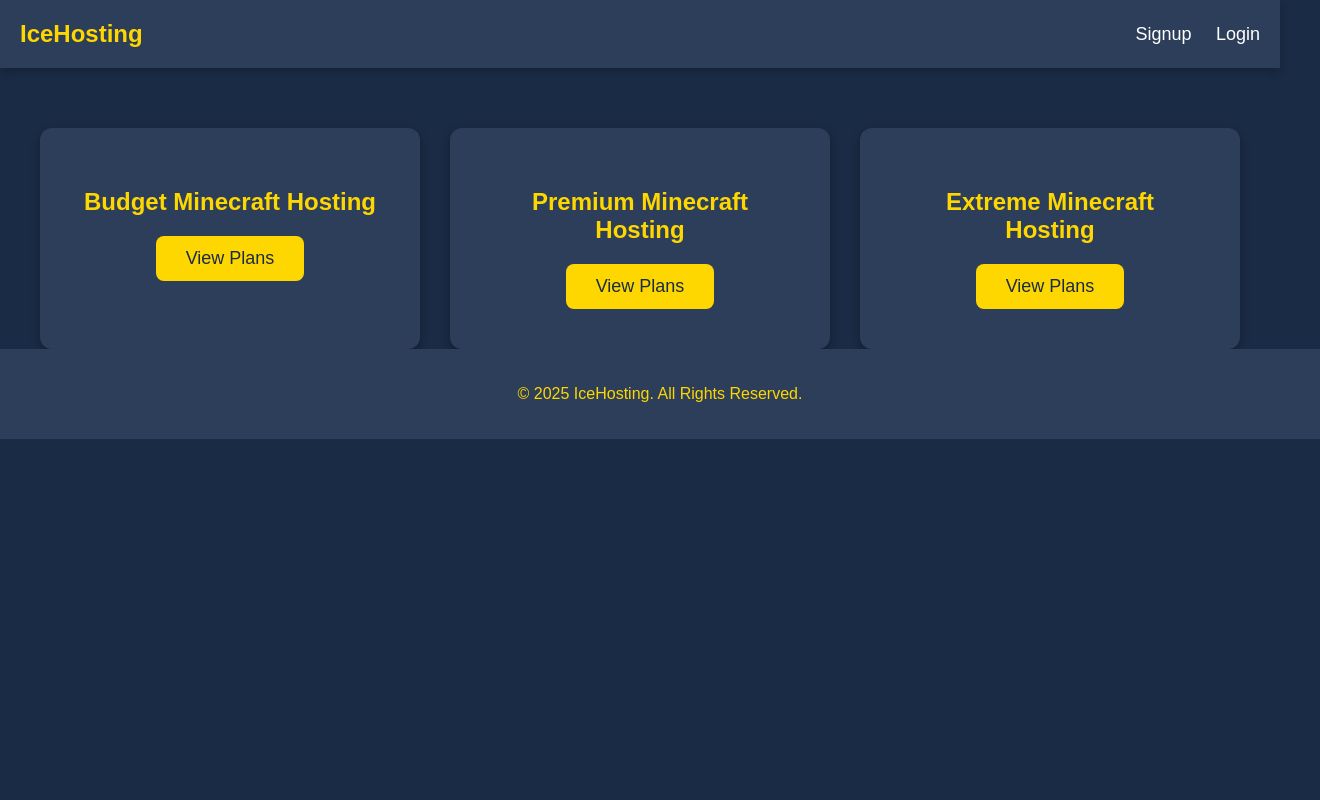
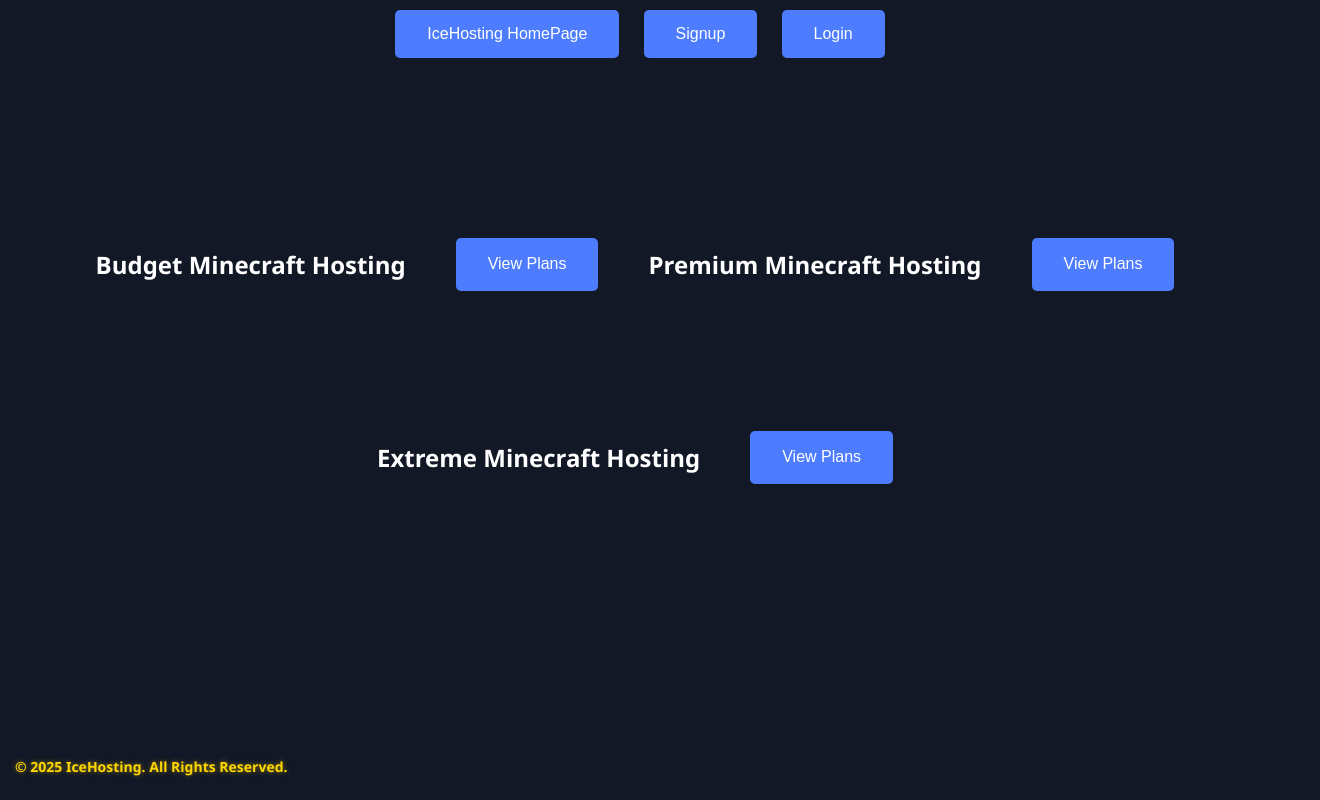
Before and after one commit to itarqos5/icieshosting-frontend, a plain HTML site: page plans/index.html in a window 1280 px wide. Shown: the whole page, 1320 px wide, since content can reach past the window. Drawn offline with Linux system fonts and the light colour scheme.

Commit message:
Updated!

```diff
--- /dev/null
+++ b/footer.css
@@ -0,0 +1,10 @@
+/* Footer - Lower Left */
+.footer {
+    position: fixed;
+    bottom: 10px;
+    left: 15px;
+    color: #FFD700;
+    font-size: 14px;
+    font-weight: bold;
+    text-shadow: 0px 0px 5px rgba(255, 215, 0, 0.5);
+}
--- a/plans/index.html
+++ b/plans/index.html
@@ -9,34 +9,31 @@
     <meta property="og:description" content="The best Minecraft hosting provider!">
     <meta property="og:url" content="https://icehosting-signup.vercel.app/">
     <meta name="twitter:card" content="summary_large_image">
+
 </head>
 <body>
     <header>
-        <div class="navbar">
-            <a href="../index.html" class="logo">IceHosting</a>
-            <div class="menu">
-                <a href="../pages/signup/index.html">Signup</a>
-                <a href="https://panel.icehosting.cloud">Login</a>
-            </div>
-        </div>
+        <button class="button" onclick="navigateTo('../index.html')">IceHosting HomePage</button>
+        <button class="button" onclick="navigateTo('../pages/signup/index.html')">Signup</button>
+        <button class="button" onclick="navigateTo('https://panel.icehosting.cloud/auth/login')">Login</button>
     </header>
 
     <div class="plans">
-        <div class="plan-box">
+        <div class="plans">
             <h2>Budget Minecraft Hosting</h2>
-            <button onclick="navigateTo('../perks/index.html')">View Plans</button>
+            <button class="button" onclick="navigateTo('../perks/index.html')">View Plans</button>
         </div>
-        <div class="plan-box">
+        <div class="plans">
             <h2>Premium Minecraft Hosting</h2>
-            <button onclick="navigateTo('../perks/index.html')">View Plans</button>
+            <button class="button" onclick="navigateTo('../perks/index.html')">View Plans</button>
         </div>
-        <div class="plan-box">
+        <div class="plans">
             <h2>Extreme Minecraft Hosting</h2>
-            <button onclick="navigateTo('../perks/index.html')">View Plans</button>
+            <button class="button" onclick="navigateTo('../perks/index.html')">View Plans</button>
         </div>
     </div>
 
-    <footer>
+    <footer class="footer">
         <p>&copy; 2025 IceHosting. All Rights Reserved.</p>
     </footer>
 
--- a/plans/styles.css
+++ b/plans/styles.css
@@ -1,117 +1,128 @@
-/* Global Styling */
+/* Global styling */
 body {
-    font-family: Arial, sans-serif;
-    background-color: #1A2B45; /* Dark blue background */
-    color: white;
+    font-family: 'Segoe UI', Tahoma, Geneva, Verdana, sans-serif;
     margin: 0;
     padding: 0;
+    background-color: #121826; /* Dark background */
+    color: white;
+    text-align: center;
 }
 
-/* Navbar */
-.navbar {
+/* Centered Buttons */
+.button-container {
     display: flex;
-    justify-content: space-between;
-    align-items: center;
-    background-color: #2C3E59;
-    padding: 20px;
-    box-shadow: 0 4px 8px rgba(0, 0, 0, 0.2);
+    justify-content: center;
+    gap: 20px;
+    margin-top: 50px;
 }
 
-.navbar .logo {
-    font-size: 24px;
-    font-weight: bold;
-    color: #FFD700; /* Gold color */
-    text-decoration: none;
+button {
+    background-color: #4D7CFF; /* Light blue */
+    border: none;
+    color: white;
+    padding: 15px 32px;
+    text-align: center;
+    font-size: 16px;
+    border-radius: 5px;
+    cursor: pointer;
+    transition: background 0.3s, transform 0.2s;
+    margin: 10px; /* Adds spacing between buttons */
 }
 
-.navbar .menu a {
-    margin-left: 20px;
-    color: white;
-    font-size: 18px;
-    text-decoration: none;
+button:hover {
+    background-color: #3766D8; /* Slightly darker blue */
+    transform: scale(1.05);
 }
 
-.navbar .menu a:hover {
-    color: #FFD700;
+/* Buttons */
+.perk-button {
+    background-color: transparent;
+    color: white;
+    padding: 12px 24px;
+    border: 2px solid #FFD700; /* Gold border */
+    border-radius: 8px;
+    font-size: 16px;
+    font-weight: bold;
+    cursor: pointer;
+    transition: 0.3s ease-in-out;
+    position: relative;
+    overflow: hidden;
 }
 
-/* Plans Section */
+.perk-button:hover {
+    background-color: #FFD700; /* Gold */
+    color: #121826; /* Dark background */
+    transform: scale(1.05);
+}
+
+/* Plans section */
 .plans {
     display: flex;
     justify-content: center;
-    gap: 30px;
-    margin-top: 60px;
+    gap: 40px;
+    margin-top: 80px; /* Adjusted spacing */
     flex-wrap: wrap;
-    padding: 0 20px;
 }
 
-/* Plan Box */
-.plan-box {
-    background-color: #2C3E59;
-    padding: 40px;
-    border-radius: 12px;
-    width: 300px;
-    text-align: center;
-    box-shadow: 0px 4px 10px rgba(0, 0, 0, 0.3);
-    transition: transform 0.3s ease-in-out, box-shadow 0.3s ease-in-out;
+/* Perks Section */
+.perks-section {
+    margin-top: 100px;
 }
 
-.plan-box:hover {
-    transform: translateY(-5px);
-    box-shadow: 0px 6px 15px rgba(255, 215, 0, 0.5); /* Gold glow effect */
+.perks-section h2 {
+    font-size: 32px;
+    margin-bottom: 40px;
+    color: #FFD700;
+    text-transform: uppercase;
 }
 
-.plan-box h2 {
-    font-size: 24px;
-    margin-bottom: 20px;
-    color: #FFD700;
+/* Perks Container */
+.perks-container {
+    display: flex;
+    justify-content: center;
+    gap: 40px;
+    flex-wrap: wrap;
+    padding: 20px;
 }
 
-.plan-box button {
-    background-color: #FFD700;
-    color: #1A2B45;
-    padding: 12px 30px;
-    border: none;
-    border-radius: 8px;
-    font-size: 18px;
-    cursor: pointer;
-    transition: transform 0.3s ease-in-out, background-color 0.3s ease-in-out;
+/* Perk Box */
+.perk-box {
+    width: 320px;
+    padding: 30px;
+    border: 2px solid #FFD700;
+    border-radius: 10px;
+    text-align: center;
+    background: linear-gradient(135deg, #1F2C47, #24375A);
+    box-shadow: 0px 4px 10px rgba(255, 215, 0, 0.2);
+    transition: 0.3s ease-in-out;
 }
 
-.plan-box button:hover {
-    background-color: #1A2B45;
-    color: white;
-    transform: scale(1.05);
+.perk-box:hover {
+    transform: translateY(-5px);
+    box-shadow: 0px 6px 15px rgba(255, 215, 0, 0.6); /* Gold glow */
 }
 
-/* Footer */
-footer {
-    background-color: #2C3E59;
-    text-align: center;
-    padding: 20px;
-    position: relative;
-    bottom: 0;
-    width: 100%;
-}
-
-footer p {
+/* Footer - Lower Left */
+.footer {
+    position: fixed;
+    bottom: 10px;
+    left: 15px;
     color: #FFD700;
+    font-size: 14px;
+    font-weight: bold;
+    text-shadow: 0px 0px 5px rgba(255, 215, 0, 0.5);
 }
 
 /* Responsive Design */
 @media (max-width: 768px) {
-    .navbar {
+    .button-container {
+        flex-direction: column;
+        align-items: center;
+        gap: 10px;
+    }
+
+    .perks-container {
         flex-direction: column;
         align-items: center;
     }
-
-    .plans {
-        flex-direction: column;
-        align-items: center;
-    }
-
-    .plan-box {
-        width: 90%;
-        margin-bottom: 20px;
-    }
 }
```
Also changed, not shown: index.html (+5 -0 lines), navigateTo.js (added, +12 -0 lines), pages/signup/done/index.html (+4 -1 lines), pages/signup/index.html (+4 -0 lines), pages/signup/success/index.html (+4 -0 lines), perks/index.html (+5 -0 lines).
